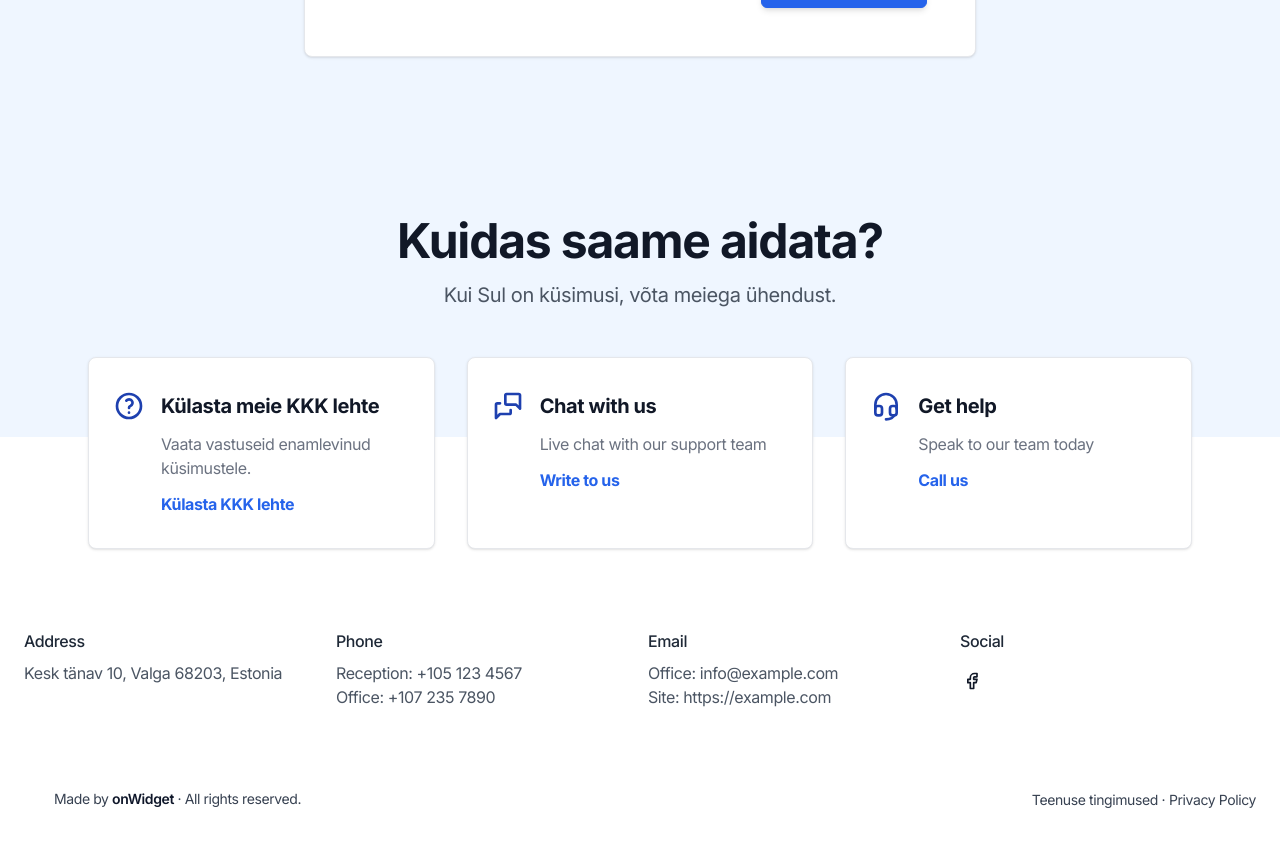
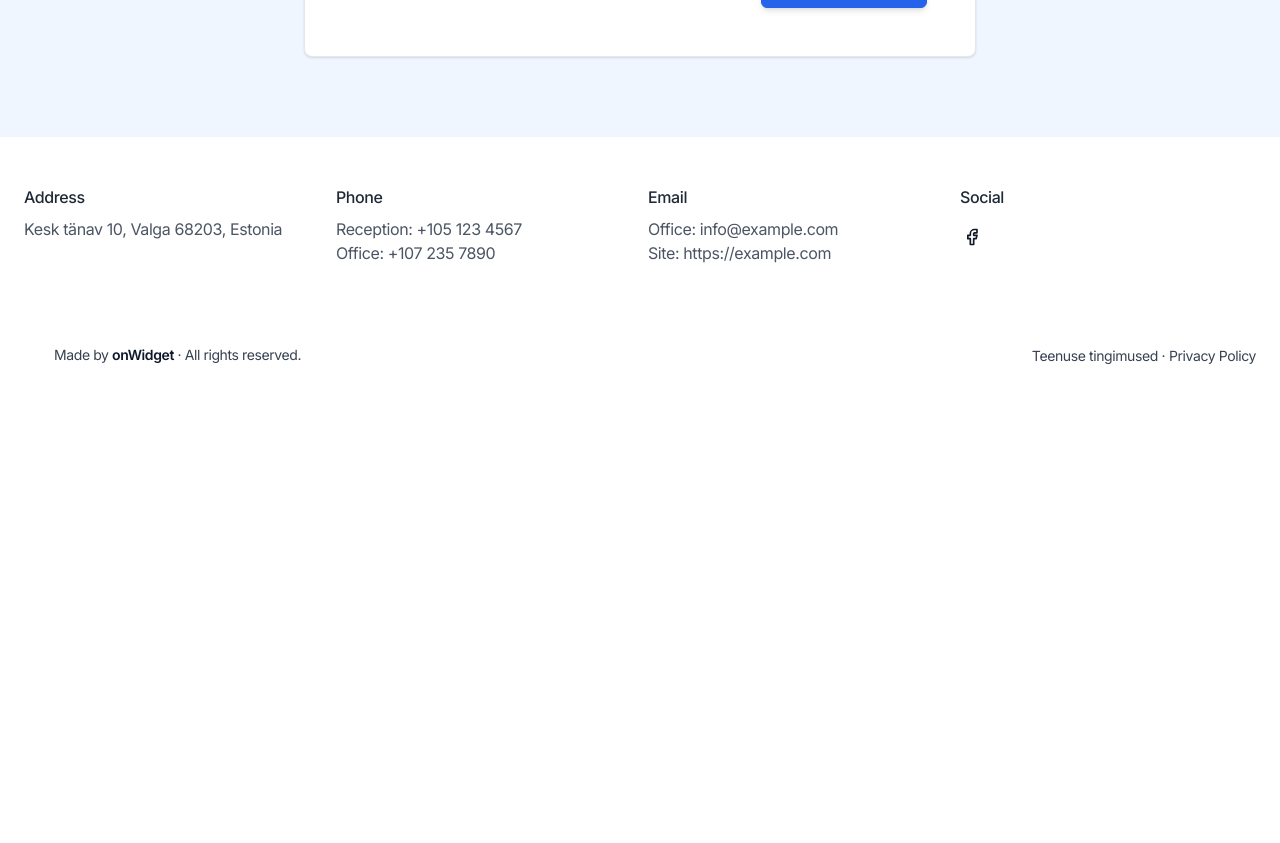
Before and after one commit to 77ccreed/str-rent-next, a Next.js app: page /kontaktid in a window 1280 px wide. Shown: the part 1400-2243 px from the top of the page. After the commit the page ends 1799 px from the top, so only its background shows below. Built offline with nearby package versions, Linux system fonts and the light colour scheme.

Commit message:
chore: Remove Features2 component from contact page

```diff
--- a/app/(pages)/kontaktid/page.tsx
+++ b/app/(pages)/kontaktid/page.tsx
@@ -14,7 +14,7 @@ const Page = () => {
     <>
       <Hero {...heroContact} />
       <Contact2 {...contact2Contact} />
-      <Features2 {...features2Contact} />
+      {/* <Features2 {...features2Contact} />*/}
     </>
   );
 };
```
